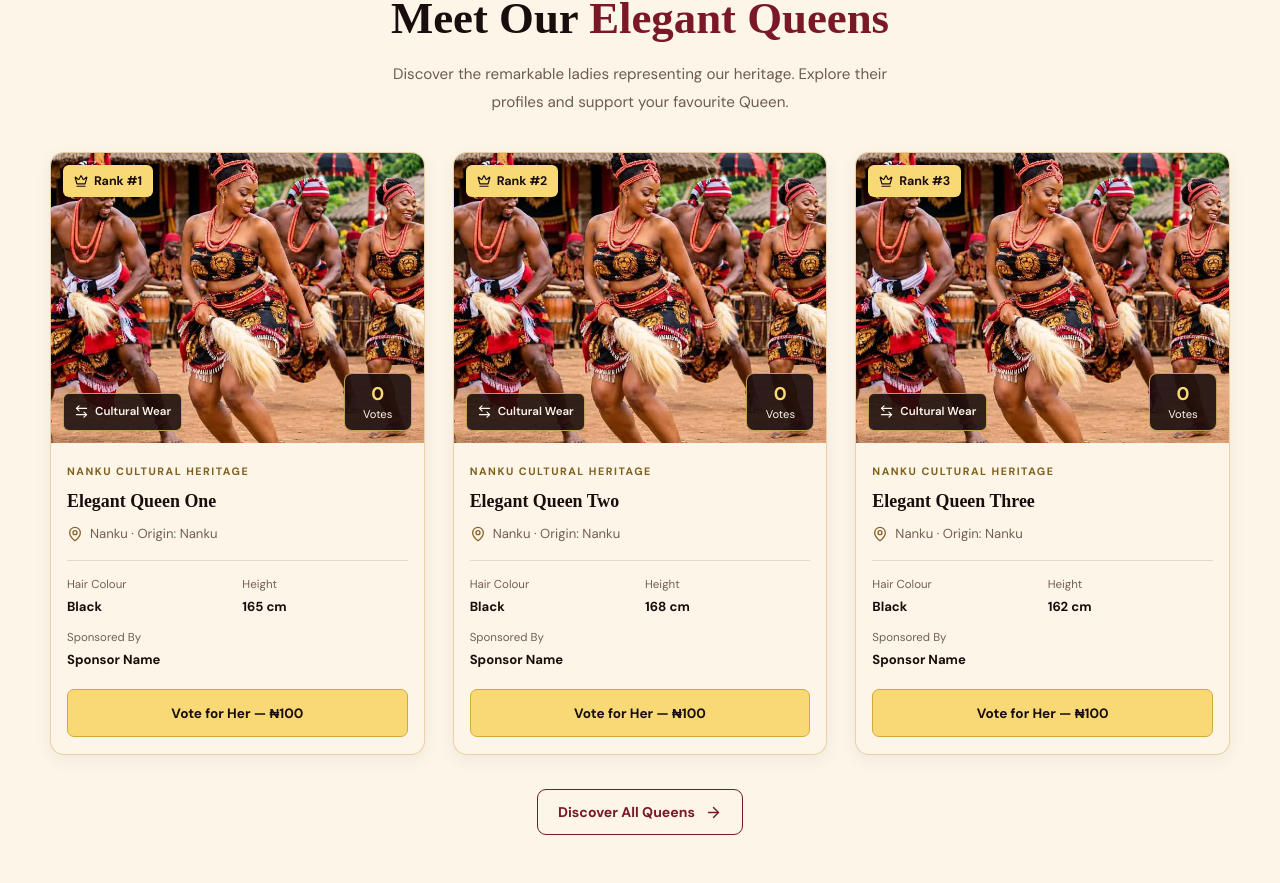
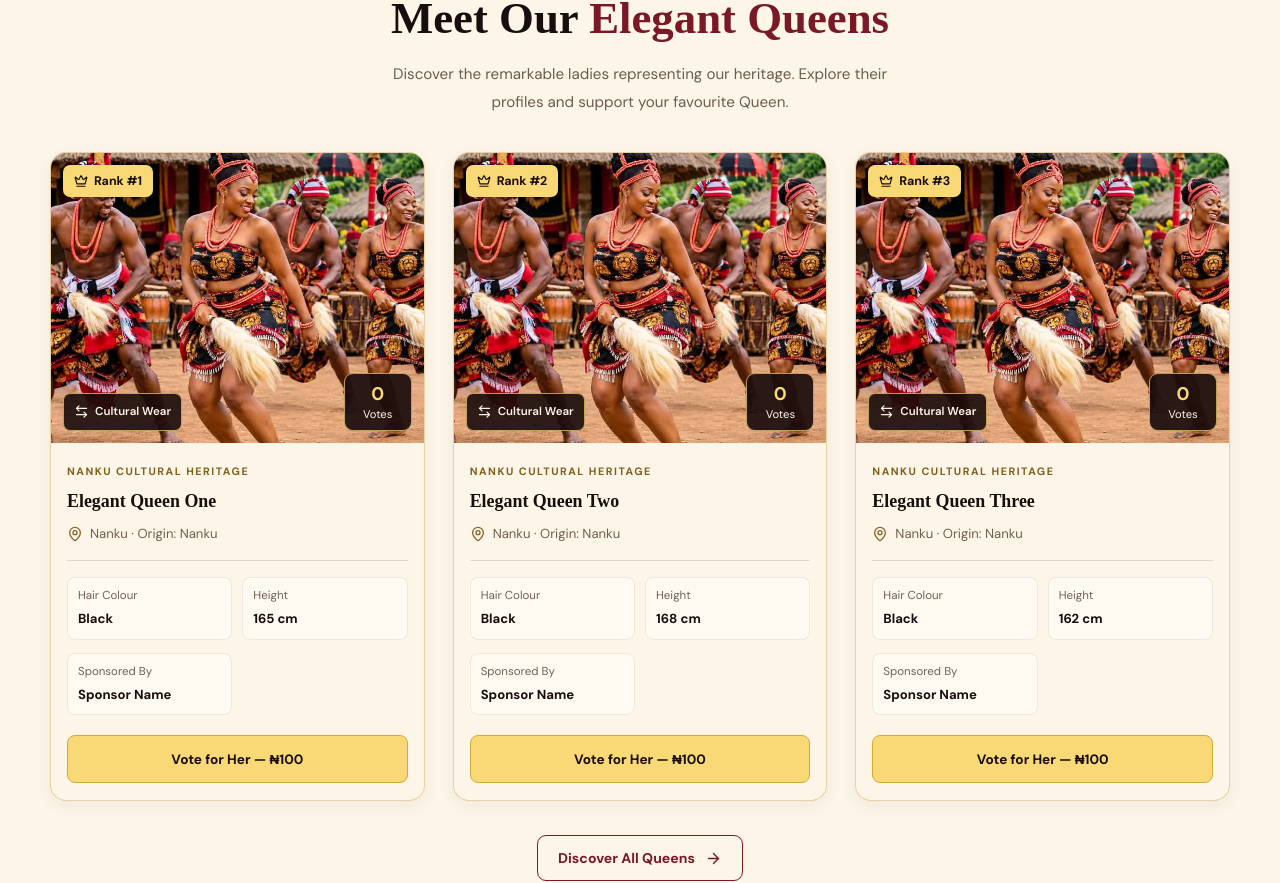
Before and after one commit to enochtechdigital-lang/nanku-festival, a React (Vite) app: page / in a window 1280 px wide. Shown: the part 1844-2727 px from the top of the page. Built offline with nearby package versions, Linux system fonts and the light colour scheme.

Commit message:
Refactor QueenCard styles for premium block design

```diff
--- a/src/components/QueenCard.css
+++ b/src/components/QueenCard.css
@@ -1,26 +1,31 @@
-
-/* ==============================
-   ELEGANT QUEEN CARD
-============================== */
+/* =========================================
+   ELEGANT QUEEN — PREMIUM BLOCK CARD
+========================================= */
 
 .queen-card {
+  display: flex;
+  flex-direction: column;
   width: 100%;
   min-width: 0;
+  height: 100%;
   overflow: hidden;
   background: #fdf6e8;
   color: #1a0d0d;
   border: 1px solid rgba(201, 154, 62, 0.4);
-  border-radius: 14px;
+  border-radius: 16px;
   box-shadow: 0 5px 18px rgba(26, 13, 13, 0.06);
   transition: transform 0.3s ease, box-shadow 0.3s ease;
 }
 
-/* QUEEN IMAGE */
+/* =========================================
+   CONTESTANT IMAGE
+========================================= */
 
 .queen-card-image {
   position: relative;
   width: 100%;
   height: 290px;
+  flex-shrink: 0;
   overflow: hidden;
   background: #3d2525;
 }
@@ -34,7 +39,9 @@
   transition: transform 0.5s ease;
 }
 
-/* RANK BADGE */
+/* =========================================
+   RANK BADGE
+========================================= */
 
 .queen-rank {
   position: absolute;
@@ -48,12 +55,14 @@
   padding: 8px 11px;
   color: #1a0d0d;
   background: #f9d976;
-  border-radius: 6px;
+  border-radius: 7px;
   font-size: 0.78rem;
   font-weight: 700;
 }
 
-/* VOTE COUNT */
+/* =========================================
+   VOTE COUNT BLOCK
+========================================= */
 
 .queen-vote-count {
   position: absolute;
@@ -66,9 +75,9 @@
   min-width: 68px;
   padding: 9px 12px;
   color: #fdf6e8;
-  background: rgba(26, 13, 13, 0.9);
+  background: rgba(26, 13, 13, 0.92);
   border: 1px solid rgba(249, 217, 118, 0.7);
-  border-radius: 8px;
+  border-radius: 9px;
 }
 
 .queen-vote-count strong {
@@ -81,7 +90,9 @@
   font-size: 0.7rem;
 }
 
-/* PHOTO SWITCH BUTTON */
+/* =========================================
+   CULTURAL / CORPORATE IMAGE TOGGLE
+========================================= */
 
 .queen-image-toggle {
   position: absolute;
@@ -96,9 +107,9 @@
   min-height: 38px;
   padding: 8px 10px;
   color: #fdf6e8;
-  background: rgba(26, 13, 13, 0.88);
+  background: rgba(26, 13, 13, 0.9);
   border: 1px solid rgba(249, 217, 118, 0.7);
-  border-radius: 6px;
+  border-radius: 7px;
   font: inherit;
   font-size: 0.72rem;
   font-weight: 600;
@@ -111,9 +122,14 @@
   outline-offset: 3px;
 }
 
-/* CARD CONTENT */
+/* =========================================
+   CARD CONTENT BLOCK
+========================================= */
 
 .queen-card-content {
+  display: flex;
+  flex: 1;
+  flex-direction: column;
   padding: 20px 16px 17px;
 }
 
@@ -135,7 +151,9 @@
   overflow-wrap: anywhere;
 }
 
-/* LOCATION */
+/* =========================================
+   LOCATION BLOCK
+========================================= */
 
 .queen-card-location {
   display: flex;
@@ -152,15 +170,20 @@
   color: #8a6229;
 }
 
-/* DIVIDER */
+/* =========================================
+   DETAILS DIVIDER
+========================================= */
 
 .queen-card-divider {
   height: 1px;
+  flex-shrink: 0;
   margin: 16px 0;
   background: rgba(26, 13, 13, 0.12);
 }
 
-/* DETAILS */
+/* =========================================
+   CONTESTANT INFORMATION BLOCKS
+========================================= */
 
 .queen-card-details {
   display: grid;
@@ -174,11 +197,16 @@
   flex-direction: column;
   gap: 5px;
   min-width: 0;
+  padding: 10px;
+  border: 1px solid rgba(26, 13, 13, 0.07);
+  border-radius: 8px;
+  background: rgba(255, 255, 255, 0.42);
 }
 
 .queen-card-details span {
   color: #725f53;
   font-size: 0.72rem;
+  line-height: 1.4;
 }
 
 .queen-card-details strong {
@@ -188,7 +216,9 @@
   overflow-wrap: anywhere;
 }
 
-/* VOTING BUTTON */
+/* =========================================
+   VOTE BUTTON
+========================================= */
 
 .queen-vote-button {
   display: flex;
@@ -196,16 +226,18 @@
   justify-content: center;
   width: 100%;
   min-height: 48px;
+  margin-top: auto;
   padding: 12px;
   color: #1a0d0d;
   background: #f9d976;
   border: 1px solid #d3a93c;
-  border-radius: 7px;
+  border-radius: 8px;
   font: inherit;
   font-size: 0.85rem;
   font-weight: 700;
   text-align: center;
   overflow-wrap: anywhere;
+  cursor: pointer;
   transition: background 0.25s ease, color 0.25s ease;
 }
 
@@ -214,7 +246,9 @@
   opacity: 0.7;
 }
 
-/* DESKTOP HOVER */
+/* =========================================
+   DESKTOP INTERACTION
+========================================= */
 
 @media (hover: hover) and (pointer: fine) {
   .queen-card:hover {
@@ -236,7 +270,9 @@
   }
 }
 
-/* TABLET AND MOBILE */
+/* =========================================
+   MOBILE
+========================================= */
 
 @media (max-width: 600px) {
   .queen-card-image {
@@ -252,7 +288,15 @@
   }
 }
 
+/* =========================================
+   SMALL MOBILE
+========================================= */
+
 @media (max-width: 380px) {
+  .queen-card {
+    border-radius: 12px;
+  }
+
   .queen-card-image {
     height: 230px;
   }
@@ -267,7 +311,11 @@
   }
 
   .queen-card-details {
-    gap: 12px 8px;
+    gap: 10px 8px;
+  }
+
+  .queen-card-details > div {
+    padding: 8px;
   }
 
   .queen-image-toggle {
@@ -286,12 +334,15 @@
   }
 }
 
-/* REDUCED MOTION */
+/* =========================================
+   REDUCED MOTION
+========================================= */
 
 @media (prefers-reduced-motion: reduce) {
   .queen-card,
   .queen-card-image > img,
-  .queen-vote-button {
+  .queen-vote-button,
+  .queen-image-toggle {
     transition: none;
   }
 }
```
